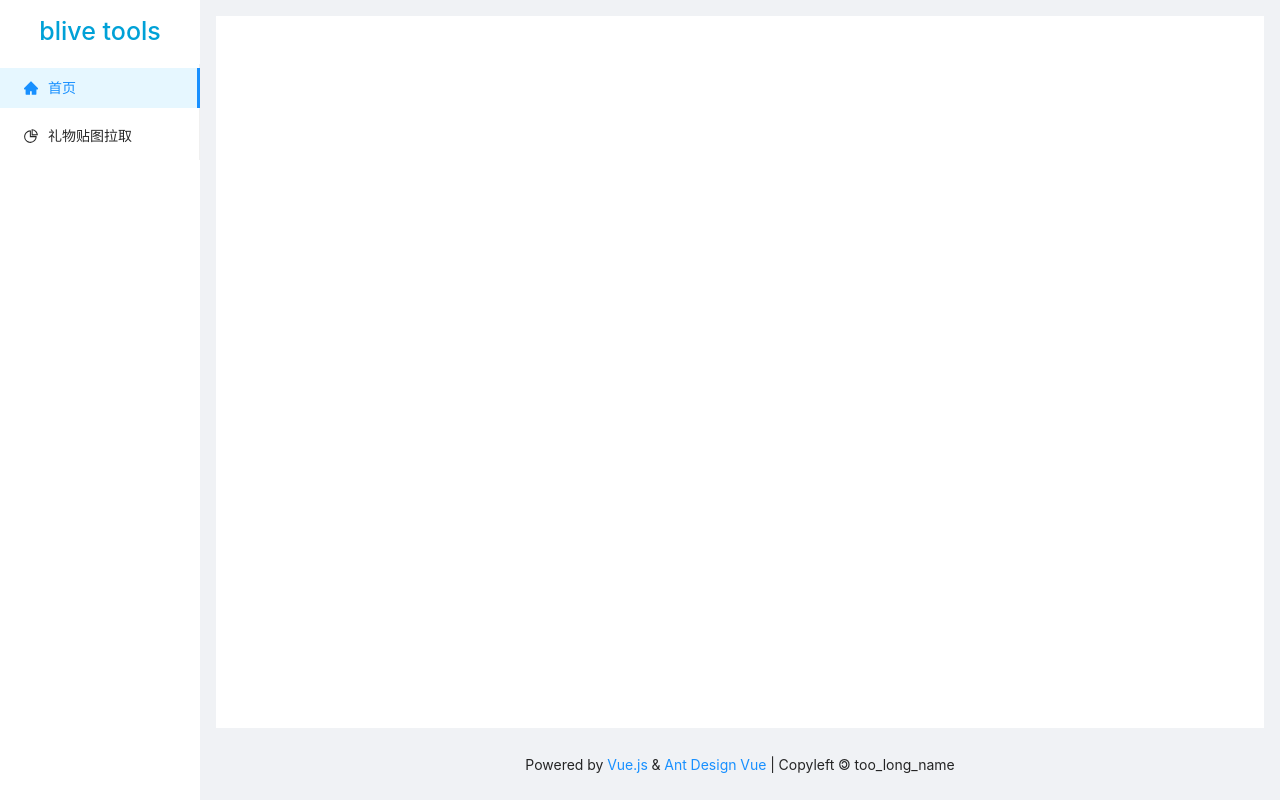
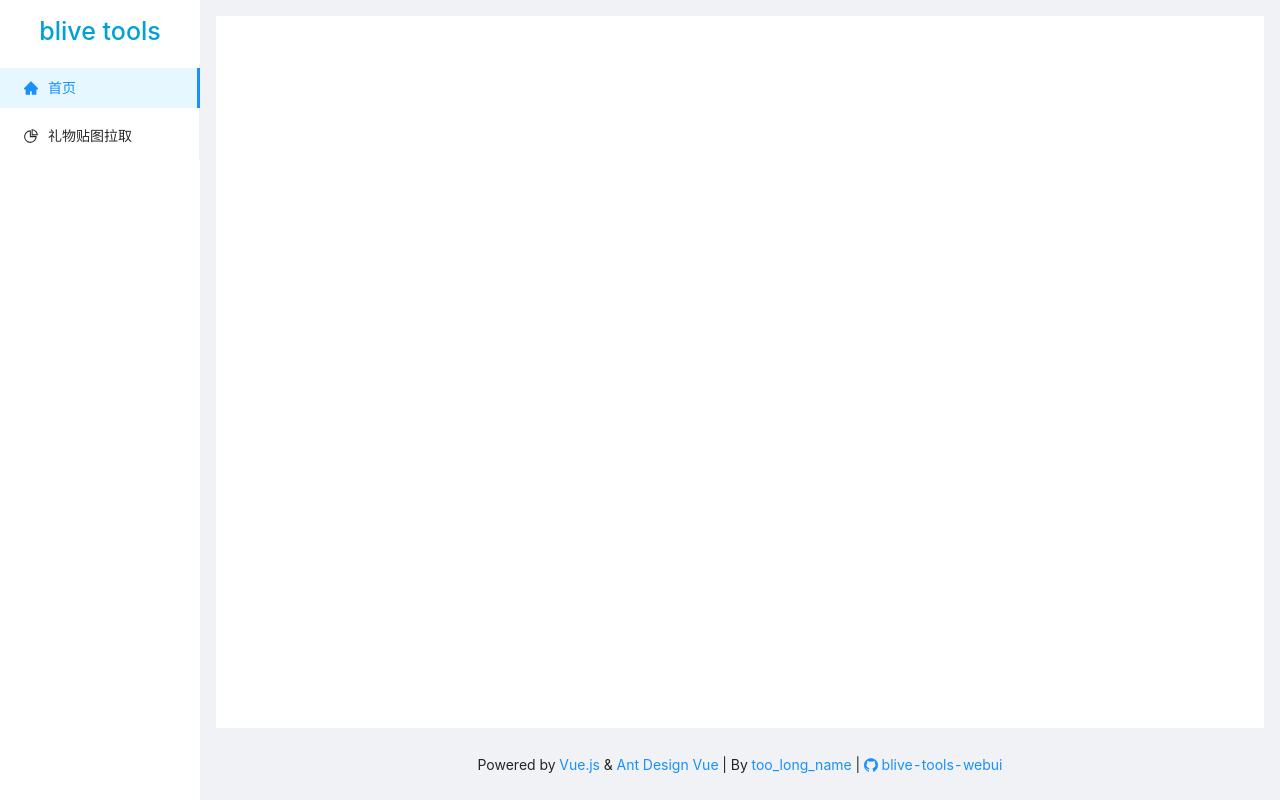
Before and after one commit to Dengzixu/blive-tools-webui, a Vue app: page / in a window 1280 px wide. Built offline with nearby package versions, Linux system fonts and the light colour scheme.

Commit message:
🎨 优化页脚显示

```diff
--- a/src/components/FooterComponent.vue
+++ b/src/components/FooterComponent.vue
@@ -3,14 +3,22 @@
     <a-typography-text>Powered by
       <a href="https://cn.vuejs.org/" target="_blank">Vue.js</a> &
       <a href="https://www.antdv.com/" target="_blank">Ant Design Vue </a> |
-      Copyleft 🄯 too_long_name
+      By <a href="https://github.com/Dengzixu" target="_blank">too_long_name</a> |
+      <a href="https://github.com/Dengzixu/blive-tools-webui" target="_blank">
+        <GithubOutlined/>
+        blive-tools-webui</a>
     </a-typography-text>
   </a-layout-footer>
 </template>
 
 <script>
+import {GithubOutlined} from "@ant-design/icons-vue";
+
 export default {
-  name: "FooterComponent"
+  name: "FooterComponent",
+  components: {
+    GithubOutlined
+  }
 }
 </script>
 
```
